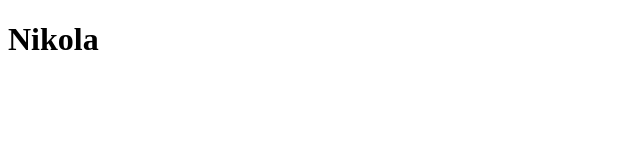
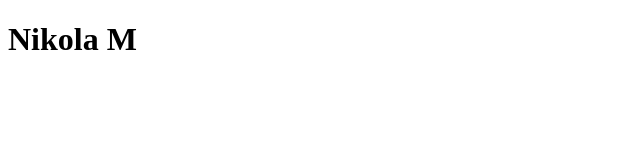
Before and after one commit to NikolaMatosic00/GitLearning, a plain HTML site: page index.html in a window 1280 px wide. Shown: the full height of the page, 0-640 px from the left. Drawn offline with Linux system fonts and the light colour scheme.

Commit message:
Added M to h1 in html

```diff
--- a/index.html
+++ b/index.html
@@ -7,6 +7,6 @@
     <title>Document</title>
   </head>
   <body>
-    <h1>Nikola</h1>
+    <h1>Nikola M</h1>
   </body>
 </html>
```
